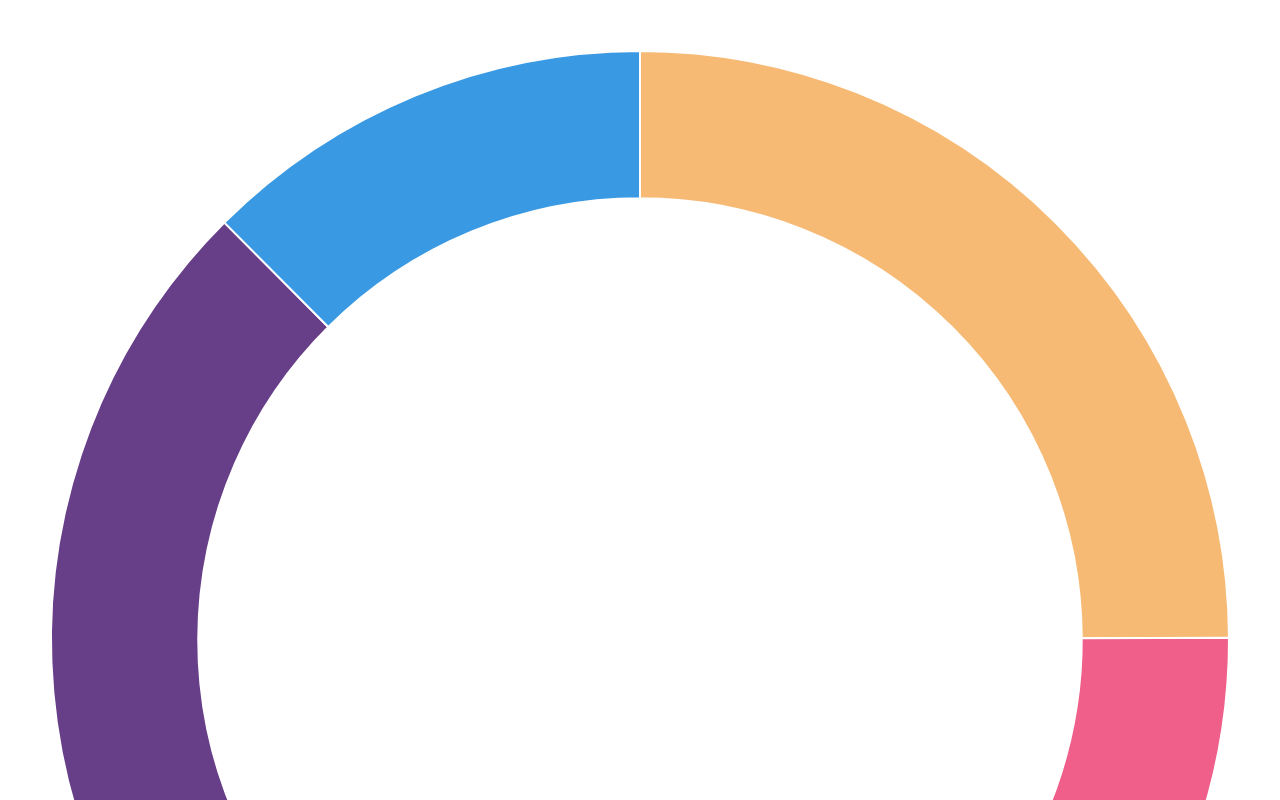
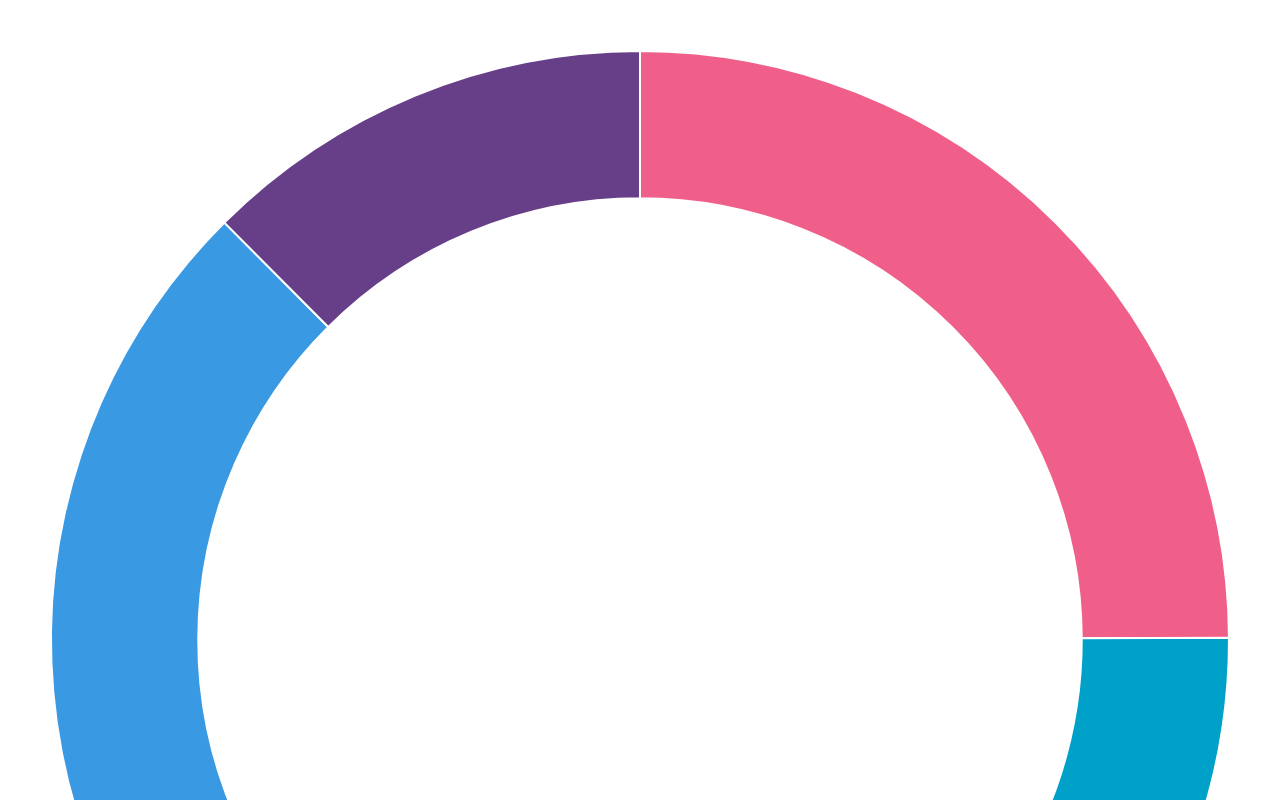
Before and after one commit to jalonghurst/Ducky-task, a React (Create React App) app: page / in a window 1280 px wide. Shown: the top 800 px of the page. Built offline with nearby package versions, Linux system fonts and the light colour scheme.

Commit message:
reassign colours to labels

```diff
--- a/src/DonutChart.js
+++ b/src/DonutChart.js
@@ -42,11 +42,11 @@ const DonutChart = () => {
                 1176894355.95973,
               ],
               backgroundColor: [
-                "#F6BA75",
                 "#EF5F8A",
                 "#00A1C9",
+                "#F6BA75",
+                "#3999E3",
                 "#673E88",
-                "#3999E3",
               ],
 
               hoverOffset: 4,
```
